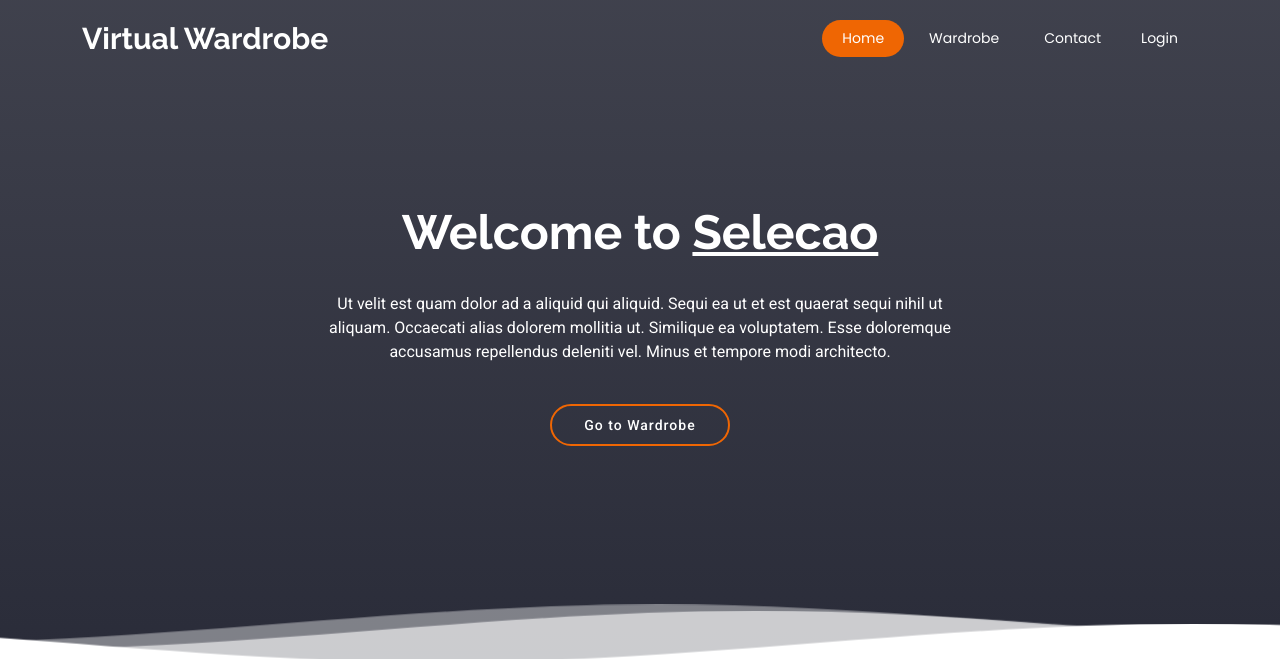
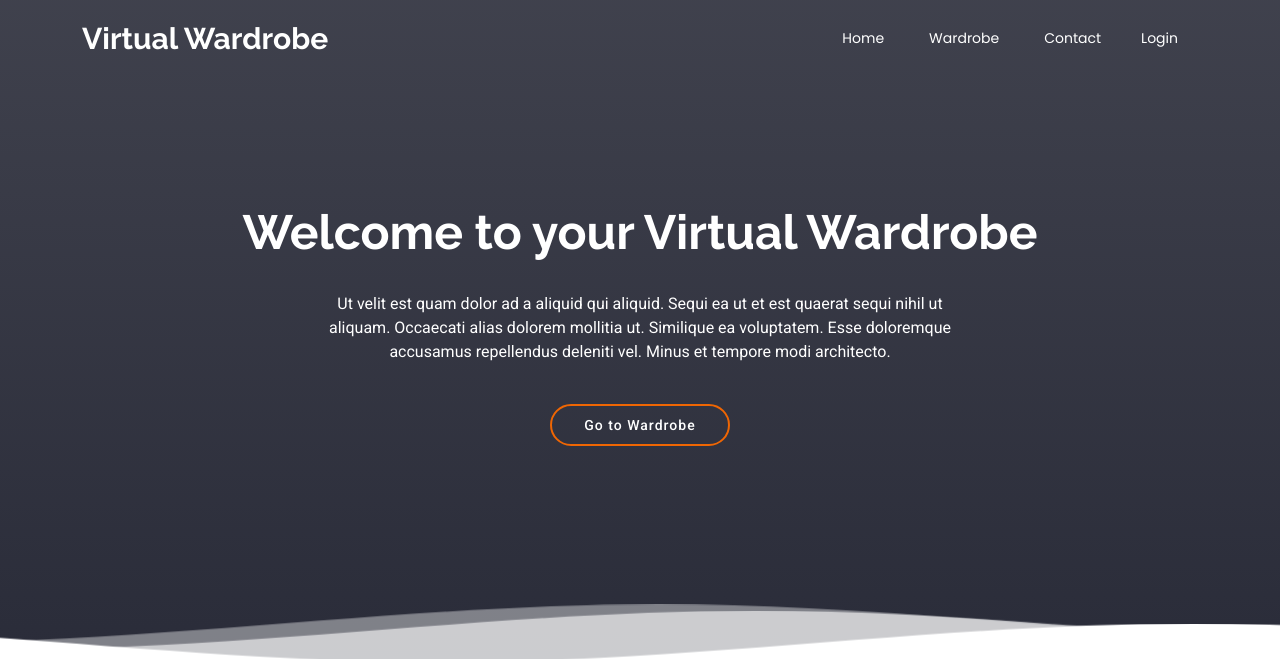
Before and after one commit to anirudh-248/bnb_hackathon, a Django app: page / in a window 1280 px wide. Shown: the top 659 px of the page. Run offline with Django 5.2, Linux system fonts and the light colour scheme; some libraries are stand-ins or nearby versions.

Commit message:
updated index page

```diff
--- a/templates/index.html
+++ b/templates/index.html
@@ -52,12 +52,15 @@
 
       <nav id="navmenu" class="navmenu">
         <ul>
-          <li><a href="#hero" class="active">Home</a></li>
+          {% if user.is_authenticated %}
+          <li><a href="/" class="active">Home</a></li>
           <li><a href="wardrobe">Wardrobe</a></li>
           <li><a href="#contact">Contact</a></li>
-          {% if user.is_authenticated %}
           <a class="btn-getstarted" href="logout">Logout</a>
           {% else %}
+          <li><a href="/" class="active">Home</a></li>
+          <li><a href="login">Wardrobe</a></li>
+          <li><a href="#contact">Contact</a></li>
           <a class="btn-getstarted" href="login">Login</a>
           {% endif %}
         </ul>
@@ -79,11 +82,13 @@
           <div class="carousel-container">
             {% if user.is_authenticated %}
             <h2 class="animate__animated animate__fadeInDown">Welcome, {{user.first_name}}</h2>
-            {% else %}
-            <h2 class="animate__animated animate__fadeInDown">Welcome to <span>Selecao</span></h2>
-            {% endif %}
             <p class="animate__animated animate__fadeInUp">Ut velit est quam dolor ad a aliquid qui aliquid. Sequi ea ut et est quaerat sequi nihil ut aliquam. Occaecati alias dolorem mollitia ut. Similique ea voluptatem. Esse doloremque accusamus repellendus deleniti vel. Minus et tempore modi architecto.</p>
             <a href="wardrobe" class="btn-get-started animate__animated animate__fadeInUp scrollto">Go to Wardrobe</a>
+            {% else %}
+            <h2 class="animate__animated animate__fadeInDown">Welcome to your Virtual Wardrobe</h2>
+            <p class="animate__animated animate__fadeInUp">Ut velit est quam dolor ad a aliquid qui aliquid. Sequi ea ut et est quaerat sequi nihil ut aliquam. Occaecati alias dolorem mollitia ut. Similique ea voluptatem. Esse doloremque accusamus repellendus deleniti vel. Minus et tempore modi architecto.</p>
+            <a href="login" class="btn-get-started animate__animated animate__fadeInUp scrollto">Go to Wardrobe</a>
+            {% endif %}
           </div>
         </div>
 
```
Also changed, not shown: db.sqlite3.
